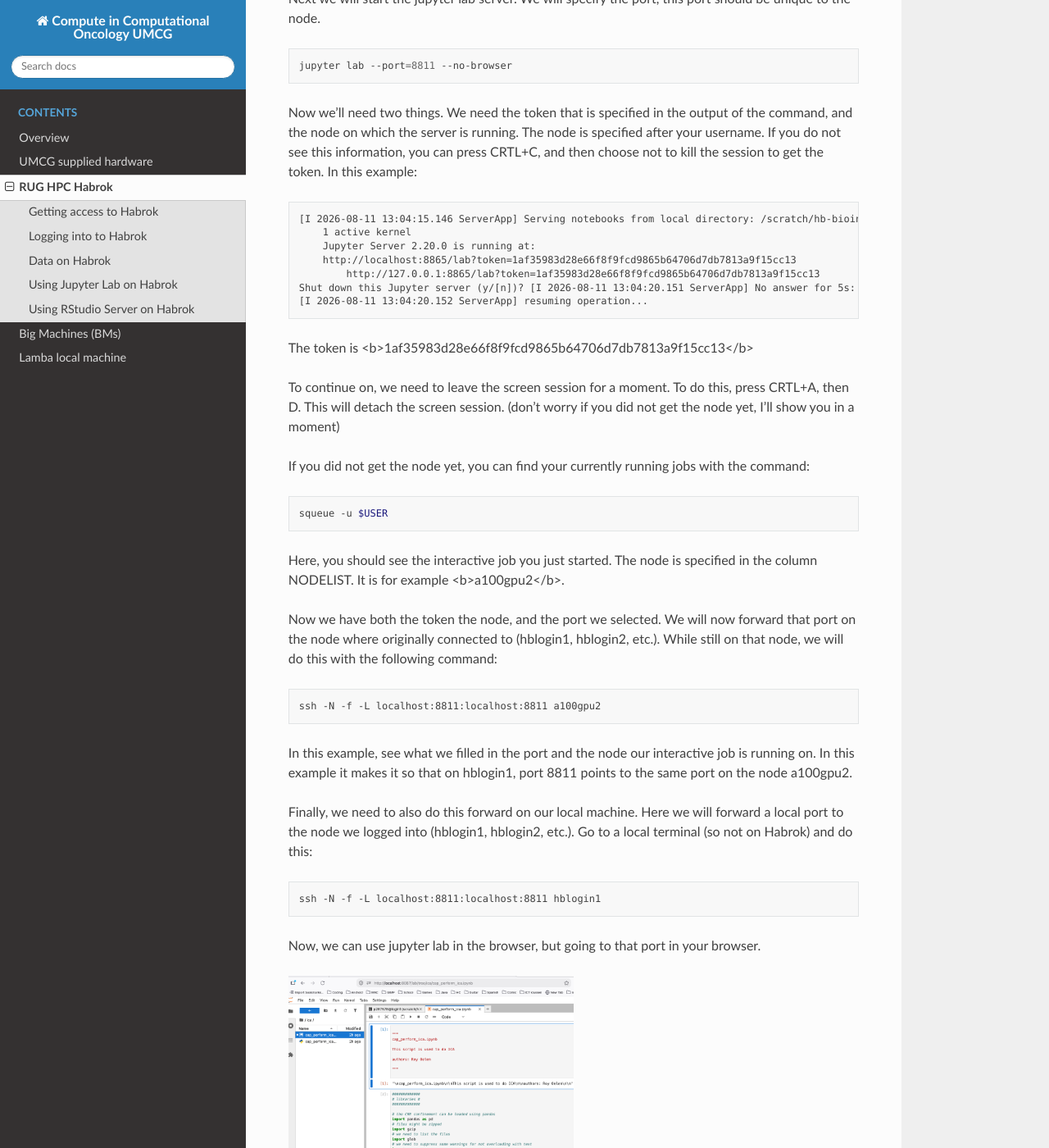
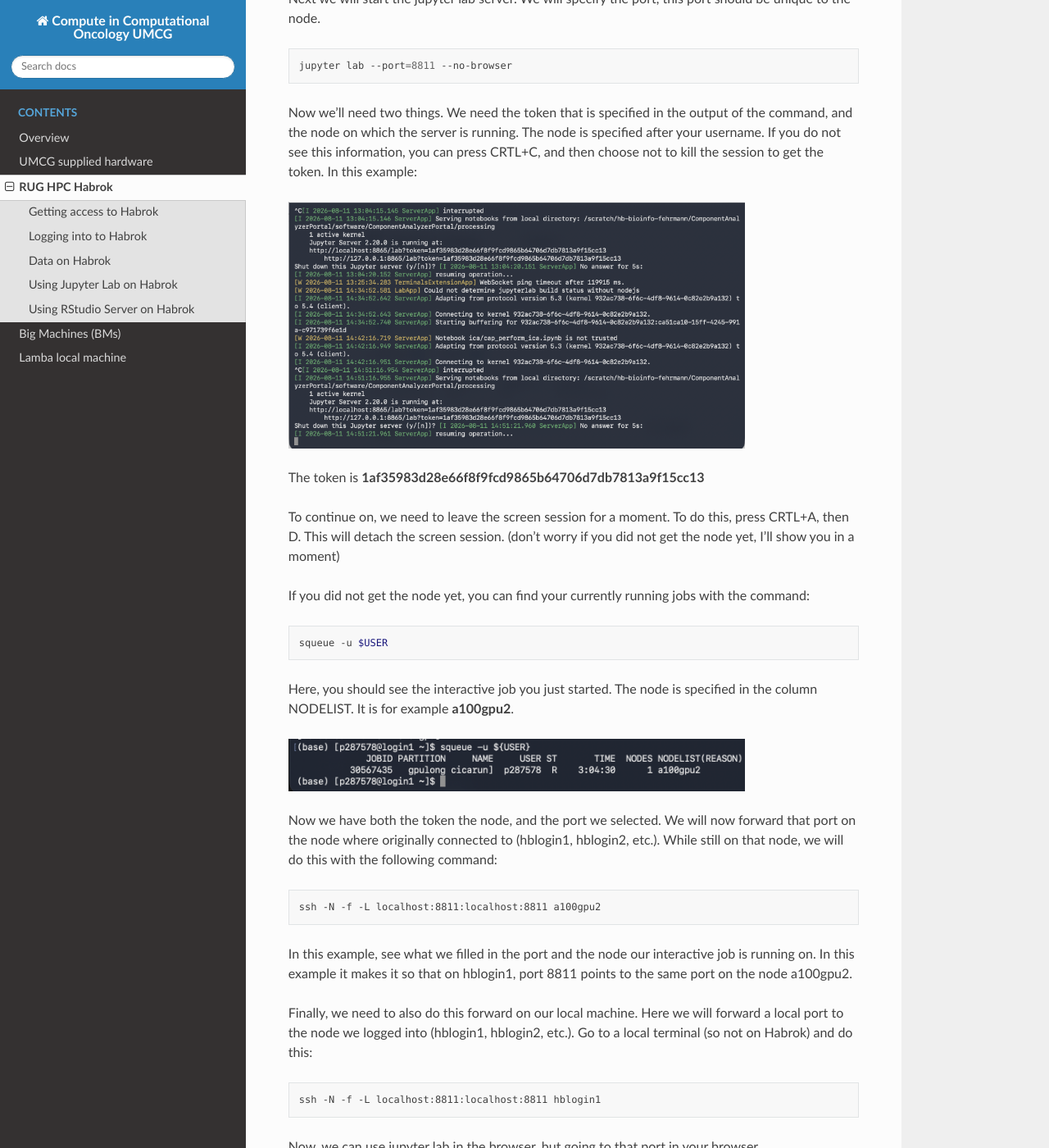
Before and after one commit to ComputationalOncologyUMCG/computational-oncology-compute-instructions, a Sphinx documentation site: the page built from docs/source/habrok.rst, in a window 1280 px wide and 1400 px high, scrolled down 2235 px. Shown: the whole window at 82% size. Built offline with Sphinx 7.4.7 and the Read the Docs theme 3.1.0, drawn with Linux system fonts in a browser that asks for light colours.

Commit message:
- add screenshots

```diff
--- a/docs/source/habrok.rst
+++ b/docs/source/habrok.rst
@@ -102,18 +102,12 @@ Next we will start the jupyter lab server. We will specify the port, this port s
 
 Now we'll need two things. We need the token that is specified in the output of the command, and the node on which the server is running. The node is specified after your username. If you do not see this information, you can press CRTL+C, and then choose not to kill the session to get the token. In this example:
 
-.. code-block:: text
-
-    [I 2026-08-11 13:04:15.146 ServerApp] Serving notebooks from local directory: /scratch/hb-bioinfo-fehrmann/ComponentAnalyzerPortal/software/ComponentAnalyzerPortal/processing
-        1 active kernel
-        Jupyter Server 2.20.0 is running at:
-        http://localhost:8865/lab?token=1af35983d28e66f8f9fcd9865b64706d7db7813a9f15cc13
-            http://127.0.0.1:8865/lab?token=1af35983d28e66f8f9fcd9865b64706d7db7813a9f15cc13
-    Shut down this Jupyter server (y/[n])? [I 2026-08-11 13:04:20.151 ServerApp] No answer for 5s:
-    [I 2026-08-11 13:04:20.152 ServerApp] resuming operation...
+.. image:: images/habrok/jupyterlabtoken.png
+   :alt: jupyterlabtoken
+   :width: 80%
 
 
-The token is <b>1af35983d28e66f8f9fcd9865b64706d7db7813a9f15cc13</b>
+The token is **1af35983d28e66f8f9fcd9865b64706d7db7813a9f15cc13**
 
 To continue on, we need to leave the screen session for a moment. To do this, press CRTL+A, then D. This will detach the screen session. (don't worry if you did not get the node yet, I'll show you in a moment)
 
@@ -124,7 +118,12 @@ If you did not get the node yet, you can find your currently running jobs with t
     squeue -u $USER
 
 
-Here, you should see the interactive job you just started. The node is specified in the column NODELIST. It is for example <b>a100gpu2</b>.
+Here, you should see the interactive job you just started. The node is specified in the column NODELIST. It is for example **a100gpu2**.
+
+.. image:: images/habrok/jupyterlabnode.png
+   :alt: jupyterlabnode
+   :width: 80%
+
 
 Now we have both the token the node, and the port we selected. We will now forward that port on the node where originally connected to (hblogin1, hblogin2, etc.). While still on that node, we will do this with the following command:
 
@@ -146,7 +145,7 @@ Now, we can use jupyter lab in the browser, but going to that port in your brows
 
 .. image:: images/habrok/jupyterlabbrowser.png
    :alt: jupyterlabbrowser
-   :width: 50%
+   :width: 80%
 
 
 
```
Also changed, not shown: docs/source/images/habrok/jupyterlabnode.png (added), docs/source/images/habrok/jupyterlabtoken.png (added).
